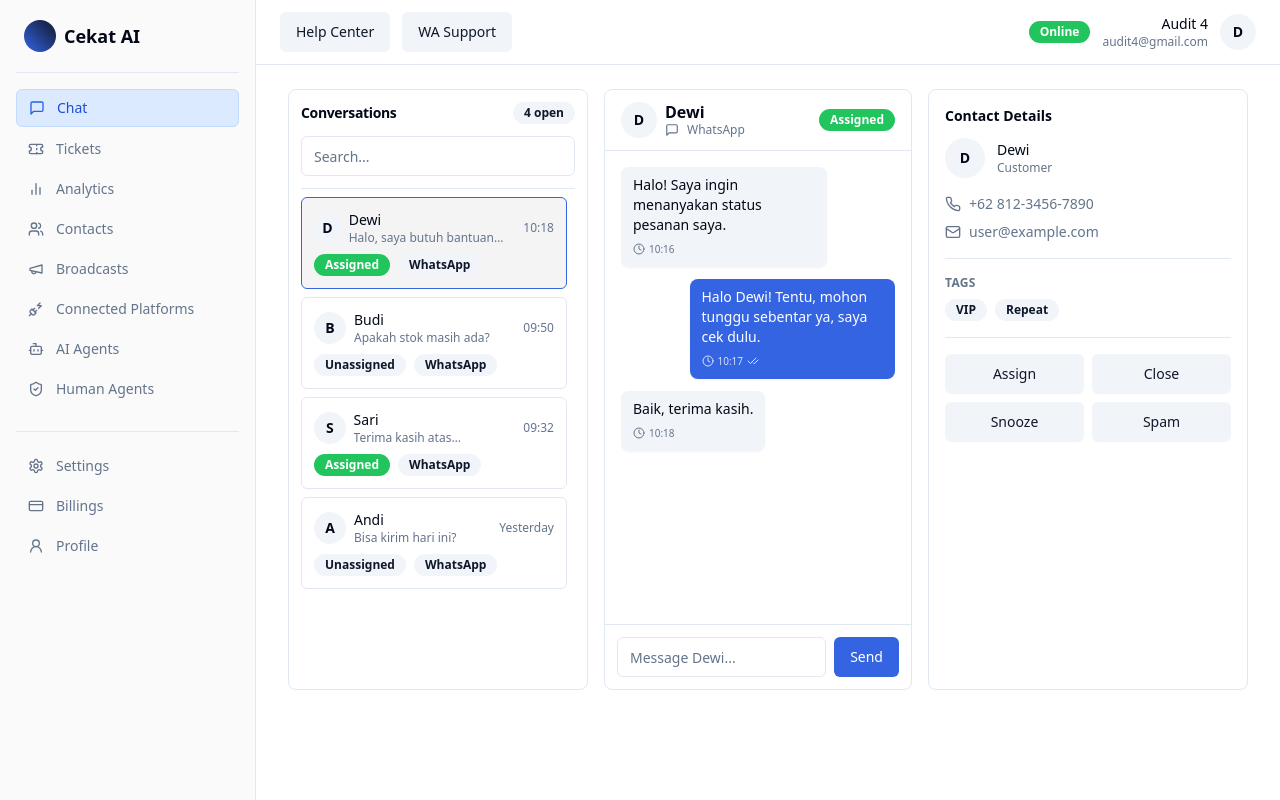
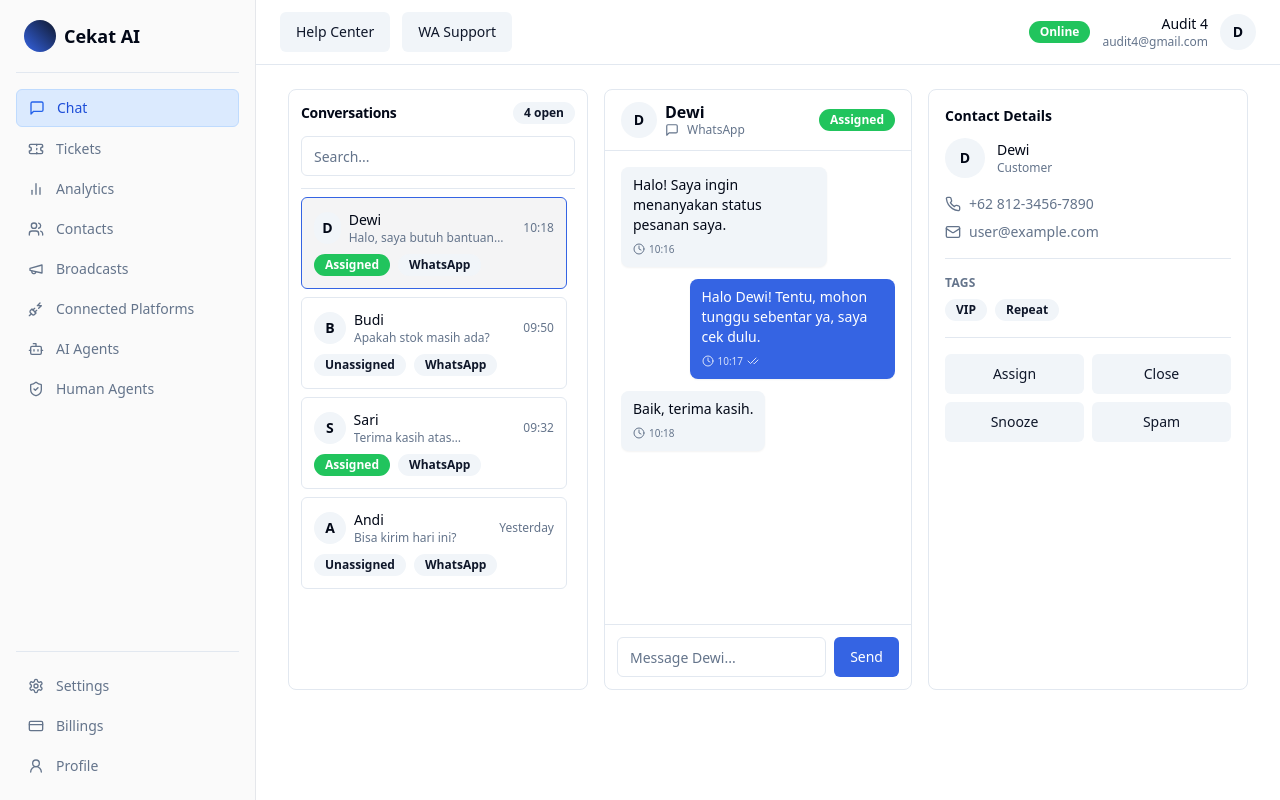
Before and after one commit to ssuperfast49/cekat-replica, a React (Vite) app: page / in a window 1280 px wide. Built offline with nearby package versions, Linux system fonts and the light colour scheme.

Commit message:
Refactor sidebar layout
Move settings, billing, and profile to the footer of the sidebar. Ensure these items are visible when the sidebar is collapsed and adjust the collapsed sidebar width for better symmetry.

```diff
--- a/src/pages/Index.tsx
+++ b/src/pages/Index.tsx
@@ -61,9 +61,9 @@ const Index = () => {
       <div className="mx-auto flex min-h-screen max-w-screen-2xl">
         {/* Sidebar */}
         <aside
-          className={`shrink-0 border-r border-sidebar-border bg-sidebar p-4 transition-all duration-300 ease-in-out ${
-            sidebarExpanded ? 'w-64' : 'w-16'
-          } md:block`}
+          className={`shrink-0 border-r border-sidebar-border bg-sidebar transition-all duration-300 ease-in-out ${
+            sidebarExpanded ? 'w-64' : 'w-20'
+          } md:flex md:flex-col p-4`}
           onMouseEnter={() => setSidebarExpanded(true)}
           onMouseLeave={() => setSidebarExpanded(false)}
         >
@@ -77,7 +77,7 @@ const Index = () => {
           </div>
           <Separator className="my-4" />
 
-          <nav className="flex flex-col gap-1">
+          <nav className="flex flex-col gap-1 flex-1">
             <NavItem icon={MessageSquare} label="Chat" active={active === "chat"} onClick={() => setActive("chat")} collapsed={!sidebarExpanded} />
             <NavItem icon={Ticket} label="Tickets" active={active === "tickets"} onClick={() => setActive("tickets")} collapsed={!sidebarExpanded} />
             <NavItem icon={BarChart2} label="Analytics" active={active === "analytics"} onClick={() => setActive("analytics")} collapsed={!sidebarExpanded} />
@@ -87,7 +87,9 @@ const Index = () => {
             <NavItem icon={Bot} label="AI Agents" active={active === "aiagents"} onClick={() => setActive("aiagents")} collapsed={!sidebarExpanded} />
             <NavItem icon={ShieldCheck} label="Human Agents" active={active === "humanagents"} onClick={() => setActive("humanagents")} collapsed={!sidebarExpanded} />
           </nav>
-          <div className={`mt-auto flex-col gap-1 pt-6 ${sidebarExpanded ? 'flex' : 'hidden'}`}>
+
+          {/* Footer Navigation - Always Visible */}
+          <div className="mt-auto flex flex-col gap-1 pt-6">
             <Separator className="mb-3" />
             <NavItem icon={Settings} label="Settings" active={active === "settings"} onClick={() => setActive("settings")} collapsed={!sidebarExpanded} />
             <NavItem icon={CreditCard} label="Billings" active={active === "billings"} onClick={() => setActive("billings")} collapsed={!sidebarExpanded} />
```
